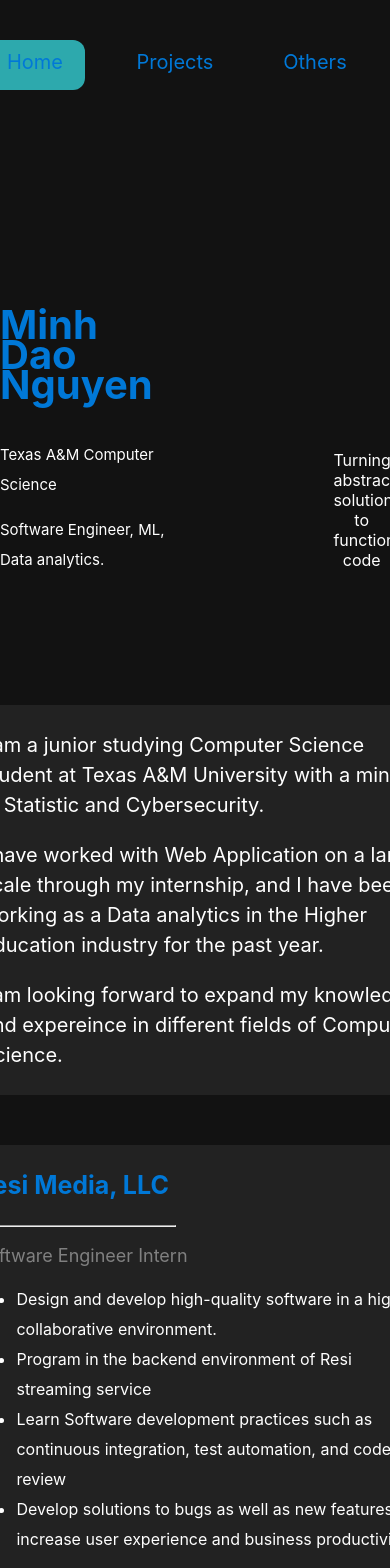
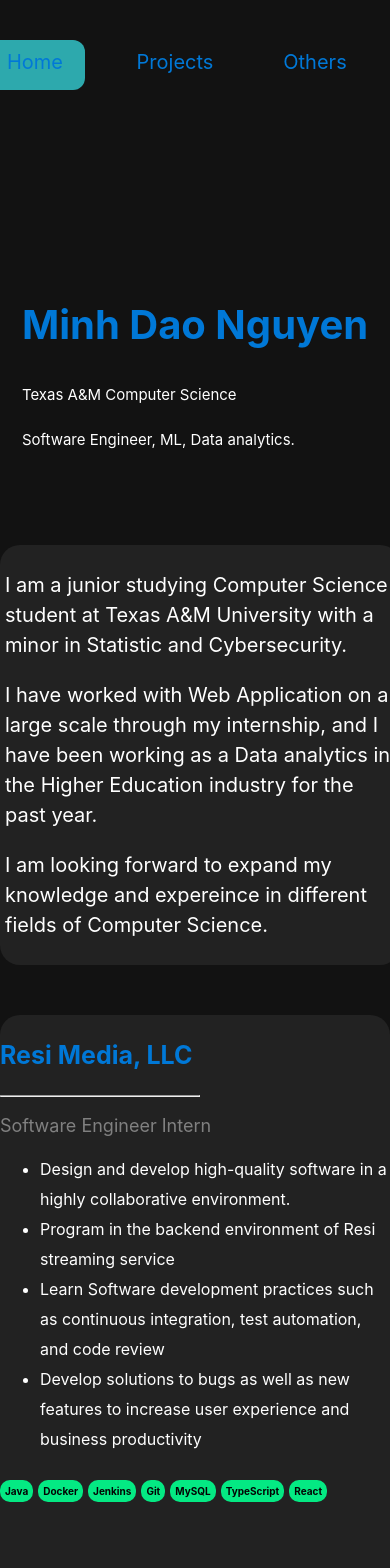
Before and after one commit to Minh-Dao-Nguyen/Minh-Dao-Profolio-React, a React (Create React App) app: page / in a window 390 px wide. Shown: the top 1568 px of the page. Built offline with nearby package versions, Linux system fonts and the light colour scheme.

Commit message:
CSS phone responsive Update

```diff
--- a/src/App.css
+++ b/src/App.css
@@ -38,6 +38,6 @@
 }
 
 .app-container {
-  height: 800px;
+  height: 100vh;
   background-color: #121212;
 }
--- a/src/Components/Functions/MakeToolsList.js
+++ b/src/Components/Functions/MakeToolsList.js
@@ -1,3 +1,5 @@
+import "../../styles/PhoneScreen.css"
+
 const styles = {
     toolCont: {
         color: 'black',
@@ -21,7 +23,10 @@
     return (
         <>
                 {array.map((item, index) => (
-                    <div style={styles.toolCont} key={index}>{item}</div>
+                    <div style={styles.toolCont} key={index}
+                    className="remove_margin_padding small_padding container_seperator_Rside"
+                    >
+                        {item}</div>
                 ))}
         </>
     )
--- a/src/Pages/Home/Components/AboutMe.js
+++ b/src/Pages/Home/Components/AboutMe.js
@@ -26,7 +26,7 @@
     <RevealSliding>
       <div
         style={styles.container}
-        className="main_container small_padding container_seperator"
+        className="main_container small_padding container_seperator smaller_txt_1"
       >
         <p style={styles.text}>
           I am a junior studying Computer Science student at Texas A&M
--- a/src/Pages/Home/Components/LogoEntrance.js
+++ b/src/Pages/Home/Components/LogoEntrance.js
@@ -35,12 +35,12 @@
 const LogoEntrance = () => {
   return (
     <RevealSliding>
-    <div style={styles.container}>
+    <div style={styles.container} className="display_off_onSmall">
         <div style={styles.languagesContainer}>
 
         </div>
         <div style={styles.nameLogoContainer}>
-        <img style={styles.nameLogo} src={MDLogo} alt="name logo" className="display_off_onSmall"/>
+        <img style={styles.nameLogo} src={MDLogo} alt="name logo"/>
         </div>
         <div style={styles.textContainer}>
             <p style={styles.text}>Turning abstracting solutions to functional code</p>
--- a/src/Pages/Home/Components/SmallDisplayBox.js
+++ b/src/Pages/Home/Components/SmallDisplayBox.js
@@ -1,6 +1,7 @@
 import React from 'react';
 import textColor from "../../../styles/Color";
 import MakeToolsList from '../../../Components/Functions/MakeToolsList';
+import  "../../../styles/PhoneScreen.css"
 
 const styles = {
     container: {
--- a/src/Pages/Home/Home.js
+++ b/src/Pages/Home/Home.js
@@ -49,12 +49,12 @@
 
     return (
         <div className="main_container">
-            <div style={styles.container}>
+            <div style={styles.container} >
                 <Entrance />
             </div>
             <div  style={styles.container}>
-                <div style={styles.homeContainer}>
-                    <div style={styles.sideMenuContainer} className="remove_margin_padding">
+                <div style={styles.homeContainer} className="remove_margin_padding">
+                    <div style={styles.sideMenuContainer} className="display_off_onSmall">
                         <SideMenu section={activeSection} />
                     </div>
                     <div>
--- a/src/Pages/Page Link/ProjectPageLink.js
+++ b/src/Pages/Page Link/ProjectPageLink.js
@@ -1,6 +1,7 @@
 
 
 const ProjectPageLink = {
+    projectManager: "projects/project-management",
     eICU_ML: "projects/eICU-ML",
     PersonalWeb: "projects/personal-website",
     dishManager:"projects/dish-manager",
--- a/src/styles/PhoneScreen.css
+++ b/src/styles/PhoneScreen.css
@@ -5,6 +5,10 @@
         padding: 0px !important;
         margin: 0px !important;
         height: auto !important;
+    }
+
+    .smaller_txt_1 {
+        font-size: 12px !important;
     }
 
     .fit_container{
@@ -20,9 +24,18 @@
         padding: 5px !important;
     }
 
+    .small_padding_TB{
+        padding-top: 5px !important;
+        padding-bottom: 5px !important;
+    }
+
     .container_seperator{
         margin-top: 25px !important;
         margin-bottom: 25px !important;
+    }
+
+    .container_seperator_Rside{
+        margin-right: 5px !important;
     }
 
     .text_onSmall_style1{
```
